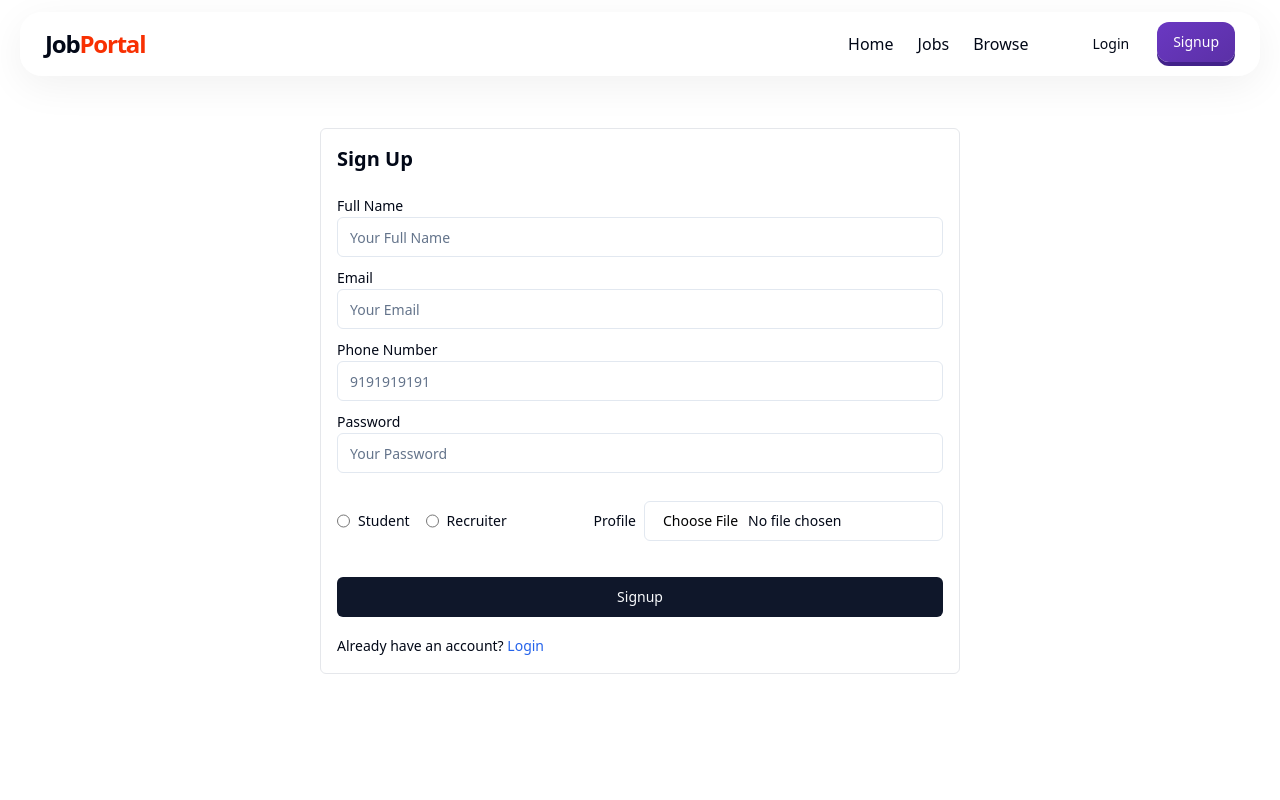
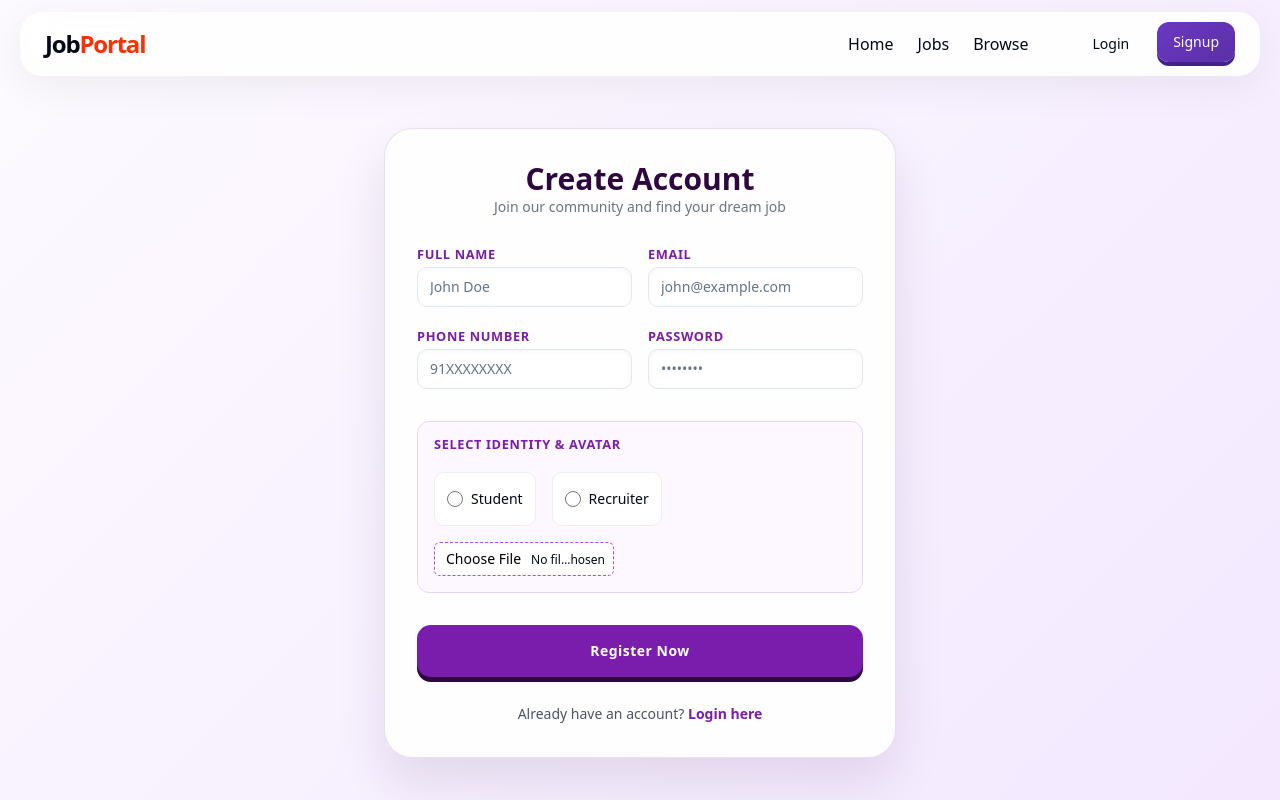
Before and after one commit to Prateek-Servant-of-Prabhupadanugas/berozgar-jobportal, a React (Vite) app in the folder berozgar-jobportal/frontend/: page /signup in a window 1280 px wide. Built offline with nearby package versions, Linux system fonts and the light colour scheme.

Commit message:
No. 1 Hook changed

```diff
--- a/berozgar-jobportal/frontend/src/components/HeroSection.jsx
+++ b/berozgar-jobportal/frontend/src/components/HeroSection.jsx
@@ -26,7 +26,7 @@ const HeroSection = () => {
                 <div className='flex flex-col gap-6 my-10'>
                     <div className='badge-3d-container mx-auto'>
                         <span className='badge-3d-text px-6 py-2 rounded-full font-bold uppercase tracking-wider'>
-                            No. 1 Job Hunt Website
+                            India's First AI Integrated HR Tech Platform
                         </span>
                     </div>
 
--- /dev/null
+++ b/berozgar-jobportal/frontend/src/components/auth/Login.css
@@ -0,0 +1,102 @@
+.login-page-bg {
+    background: radial-gradient(circle at top right, #fdfaff, #f3e8ff);
+    min-height: 100vh;
+}
+
+.login-form-3d {
+    background: rgba(255, 255, 255, 0.8);
+    backdrop-filter: blur(12px);
+    border: 1px solid rgba(122, 28, 172, 0.1);
+    border-radius: 24px;
+    box-shadow: 0 20px 40px rgba(46, 7, 63, 0.08);
+    transition: transform 0.3s ease;
+}
+
+.label-style {
+    font-weight: 700 !important;
+    color: #7A1CAC !important;
+    font-size: 0.85rem !important;
+    margin-bottom: 6px;
+    display: inline-block;
+}
+
+.input-field-3d {
+    background: white !important;
+    border-radius: 10px !important;
+    border: 1px solid #e2e8f0 !important;
+    padding: 1.2rem !important;
+    transition: all 0.3s ease !important;
+}
+
+.input-field-3d:focus {
+    border-color: #AD49E1 !important;
+    box-shadow: 0 4px 12px rgba(173, 73, 225, 0.1) !important;
+    transform: translateY(-2px);
+}
+
+/* Radio Button Styling */
+.radio-item {
+    display: flex;
+    align-items: center;
+    gap: 8px;
+    background: white;
+    padding: 8px 16px;
+    border-radius: 12px;
+    border: 1px solid #f1f5f9;
+    transition: all 0.3s ease;
+}
+
+.radio-item:has(input:checked) {
+    border-color: #AD49E1;
+    background: #fdfaff;
+    box-shadow: 0 4px 8px rgba(122, 28, 172, 0.05);
+}
+
+.radio-input-3d {
+    width: 18px !important;
+    height: 18px !important;
+    accent-color: #7A1CAC;
+}
+
+/* 3D Button Effect */
+.login-btn-3d {
+    background: #7A1CAC !important;
+    color: white !important;
+    height: 3rem !important;
+    border-radius: 12px !important;
+    font-weight: 700 !important;
+    font-size: 1rem !important;
+    box-shadow: 0 4px 0px #2E073F !important;
+    transition: all 0.1s ease !important;
+}
+
+.login-btn-3d:hover:not(:disabled) {
+    background: #AD49E1 !important;
+    transform: translateY(-2px);
+    box-shadow: 0 6px 0px #2E073F !important;
+}
+
+.login-btn-3d:active:not(:disabled) {
+    transform: translateY(4px);
+    box-shadow: 0 0px 0px #2E073F !important;
+}
+
+.signup-link {
+    color: #AD49E1;
+    font-weight: 700;
+    text-decoration: none;
+    transition: color 0.2s;
+}
+
+.signup-link:hover {
+    color: #7A1CAC;
+    text-decoration: underline;
+}
+
+/* Mobile Responsiveness */
+@media (max-width: 768px) {
+    .login-form-3d {
+        width: 100% !important;
+        padding: 1.5rem;
+    }
+}
--- a/berozgar-jobportal/frontend/src/components/auth/Login.jsx
+++ b/berozgar-jobportal/frontend/src/components/auth/Login.jsx
@@ -11,6 +11,7 @@ import { toast } from 'sonner'
 import { useDispatch, useSelector } from 'react-redux'
 import { setLoading, setUser } from '@/redux/authSlice'
 import { Loader2 } from 'lucide-react'
+import './Login.css'
 
 const Login = () => {
     const [input, setInput] = useState({
@@ -18,7 +19,7 @@ const Login = () => {
         password: "",
         role: "",
     });
-    const { loading,user } = useSelector(store => store.auth);
+    const { loading, user } = useSelector(store => store.auth);
     const navigate = useNavigate();
     const dispatch = useDispatch();
 
@@ -48,72 +49,96 @@ const Login = () => {
             dispatch(setLoading(false));
         }
     }
-    useEffect(()=>{
-        if(user){
+
+    useEffect(() => {
+        if (user) {
             navigate("/");
         }
-    },[])
+    }, [])
+
     return (
-        <div>
+        <div className="login-page-bg">
             <Navbar />
-            <div className='flex items-center justify-center max-w-7xl mx-auto'>
-                <form onSubmit={submitHandler} className='w-1/2 border border-gray-200 rounded-md p-4 my-10'>
-                    <h1 className='font-bold text-xl mb-5'>Login</h1>
-                    <div className='my-2'>
-                        <Label>Email</Label>
+            <div className='flex items-center justify-center max-w-7xl mx-auto px-4'>
+                <form onSubmit={submitHandler} className='login-form-3d w-full max-w-md p-8 my-16'>
+                    <div className="form-header text-center mb-8">
+                        <h1 className='font-extrabold text-3xl text-[#2E073F]'>Welcome Back</h1>
+                        <p className='text-gray-500 text-sm mt-2'>Login to access your personalized job portal</p>
+                    </div>
+
+                    <div className='input-container my-4'>
+                        <Label className="label-style">Email Address</Label>
                         <Input
                             type="email"
                             value={input.email}
                             name="email"
                             onChange={changeEventHandler}
-                            placeholder="Your Email Here"
+                            placeholder="name@company.com"
+                            className="input-field-3d"
                         />
                     </div>
 
-                    <div className='my-2'>
-                        <Label>Password</Label>
+                    <div className='input-container my-4'>
+                        <Label className="label-style">Password</Label>
                         <Input
                             type="password"
                             value={input.password}
                             name="password"
                             onChange={changeEventHandler}
-                            placeholder="Your Password"
+                            placeholder="••••••••"
+                            className="input-field-3d"
                         />
                     </div>
-                    <div className='flex items-center justify-between'>
-                        <RadioGroup className="flex items-center gap-4 my-5">
-                            <div className="flex items-center space-x-2">
+
+                    <div className='role-selection-wrapper my-6'>
+                        <Label className="label-style mb-3 block">Are you a Student or Recruiter?</Label>
+                        <RadioGroup className="flex items-center gap-6">
+                            <div className="radio-item">
                                 <Input
                                     type="radio"
                                     name="role"
                                     value="student"
+                                    id="r1"
                                     checked={input.role === 'student'}
                                     onChange={changeEventHandler}
-                                    className="cursor-pointer"
+                                    className="radio-input-3d"
                                 />
-                                <Label htmlFor="r1">Student</Label>
+                                <Label htmlFor="r1" className="cursor-pointer font-semibold">Student</Label>
                             </div>
-                            <div className="flex items-center space-x-2">
+                            <div className="radio-item">
                                 <Input
                                     type="radio"
                                     name="role"
                                     value="recruiter"
+                                    id="r2"
                                     checked={input.role === 'recruiter'}
                                     onChange={changeEventHandler}
-                                    className="cursor-pointer"
+                                    className="radio-input-3d"
                                 />
-                                <Label htmlFor="r2">Recruiter</Label>
+                                <Label htmlFor="r2" className="cursor-pointer font-semibold">Recruiter</Label>
                             </div>
                         </RadioGroup>
                     </div>
+
                     {
-                        loading ? <Button className="w-full my-4"> <Loader2 className='mr-2 h-4 w-4 animate-spin' /> Please wait </Button> : <Button type="submit" className="w-full my-4">Login</Button>
+                        loading ? (
+                            <Button className="login-btn-3d w-full" disabled>
+                                <Loader2 className='mr-2 h-4 w-4 animate-spin' /> Validating...
+                            </Button>
+                        ) : (
+                            <Button type="submit" className="login-btn-3d w-full">Sign In</Button>
+                        )
                     }
-                    <span className='text-sm'>Don't have an account? <Link to="/signup" className='text-blue-600'>Signup</Link></span>
+
+                    <div className='text-center mt-6'>
+                        <span className='text-sm text-gray-600'>
+                            New to the portal? <Link to="/signup" className='signup-link'>Create an account</Link>
+                        </span>
+                    </div>
                 </form>
             </div>
         </div>
     )
 }
 
-export default Login
+export default Login;
--- /dev/null
+++ b/berozgar-jobportal/frontend/src/components/auth/Signup.css
@@ -0,0 +1,102 @@
+.signup-page-container {
+    background: linear-gradient(135deg, #fdfaff 0%, #f3e8ff 100%);
+    min-height: 100vh;
+}
+
+.signup-form-3d {
+    background: rgba(255, 255, 255, 0.9);
+    backdrop-filter: blur(10px);
+    border: 1px solid rgba(122, 28, 172, 0.15);
+    border-radius: 28px;
+    box-shadow: 0 25px 50px rgba(46, 7, 63, 0.1);
+    transform: translateZ(0);
+}
+
+.label-style {
+    font-weight: 700 !important;
+    color: #7A1CAC !important;
+    font-size: 0.8rem !important;
+    text-transform: uppercase;
+    letter-spacing: 0.05em;
+}
+
+.input-3d {
+    background: white !important;
+    border-radius: 12px !important;
+    border: 1px solid #e2e8f0 !important;
+    transition: all 0.3s ease !important;
+}
+
+.input-3d:focus {
+    border-color: #AD49E1 !important;
+    box-shadow: 0 4px 15px rgba(173, 73, 225, 0.1) !important;
+    transform: translateY(-2px);
+}
+
+/* Radio Option Styling */
+.radio-option {
+    display: flex;
+    align-items: center;
+    gap: 8px;
+    background: white;
+    padding: 6px 12px;
+    border-radius: 10px;
+    border: 1px solid #eee;
+}
+
+.radio-input {
+    width: 16px !important;
+    accent-color: #7A1CAC;
+}
+
+/* File Input Customization */
+.file-upload-wrapper {
+    max-width: 180px;
+}
+
+.file-input-field {
+    border: 1px dashed #AD49E1 !important;
+    background: white !important;
+    font-size: 0.75rem !important;
+    height: auto !important;
+    padding: 5px !important;
+}
+
+/* 3D Push Button */
+.signup-btn-3d {
+    background: #7A1CAC !important;
+    color: white !important;
+    height: 3.2rem !important;
+    border-radius: 14px !important;
+    font-weight: 800 !important;
+    letter-spacing: 0.5px;
+    box-shadow: 0 5px 0px #2E073F !important;
+    transition: all 0.1s ease !important;
+}
+
+.signup-btn-3d:hover:not(:disabled) {
+    background: #AD49E1 !important;
+    transform: translateY(-2px);
+    box-shadow: 0 7px 0px #2E073F !important;
+}
+
+.signup-btn-3d:active:not(:disabled) {
+    transform: translateY(5px);
+    box-shadow: 0 0px 0px #2E073F !important;
+}
+
+.login-link {
+    color: #7A1CAC;
+    font-weight: 800;
+    text-decoration: none;
+}
+
+.login-link:hover {
+    text-decoration: underline;
+}
+
+@media (max-width: 640px) {
+    .signup-form-3d {
+        padding: 1.5rem;
+    }
+}
--- a/berozgar-jobportal/frontend/src/components/auth/Signup.jsx
+++ b/berozgar-jobportal/frontend/src/components/auth/Signup.jsx
@@ -11,9 +11,9 @@ import { toast } from 'sonner'
 import { useDispatch, useSelector } from 'react-redux'
 import { setLoading } from '@/redux/authSlice'
 import { Loader2 } from 'lucide-react'
+import './Signup.css'
 
 const Signup = () => {
-
     const [input, setInput] = useState({
         fullname: "",
         email: "",
@@ -22,7 +22,7 @@ const Signup = () => {
         role: "",
         file: ""
     });
-    const {loading,user} = useSelector(store=>store.auth);
+    const { loading, user } = useSelector(store => store.auth);
     const dispatch = useDispatch();
     const navigate = useNavigate();
 
@@ -34,7 +34,7 @@ const Signup = () => {
     }
     const submitHandler = async (e) => {
         e.preventDefault();
-        const formData = new FormData();    //formdata object
+        const formData = new FormData();
         formData.append("fullname", input.fullname);
         formData.append("email", input.email);
         formData.append("phoneNumber", input.phoneNumber);
@@ -56,102 +56,133 @@ const Signup = () => {
             }
         } catch (error) {
             console.log(error);
-            toast.error(error.response.data.message);
-        } finally{
+            toast.error(error.response?.data?.message || "Registration failed");
+        } finally {
             dispatch(setLoading(false));
         }
     }
 
-    useEffect(()=>{
-        if(user){
+    useEffect(() => {
+        if (user) {
             navigate("/");
         }
-    },[])
+    }, [])
+
     return (
-        <div>
+        <div className='signup-page-container'>
             <Navbar />
-            <div className='flex items-center justify-center max-w-7xl mx-auto'>
-                <form onSubmit={submitHandler} className='w-1/2 border border-gray-200 rounded-md p-4 my-10'>
-                    <h1 className='font-bold text-xl mb-5'>Sign Up</h1>
-                    <div className='my-2'>
-                        <Label>Full Name</Label>
+            <div className='flex items-center justify-center max-w-7xl mx-auto px-4'>
+                <form onSubmit={submitHandler} className='signup-form-3d w-full max-w-lg p-8 my-10'>
+                    <div className="text-center mb-6">
+                        <h1 className='font-extrabold text-3xl text-[#2E073F]'>Create Account</h1>
+                        <p className='text-gray-500 text-sm'>Join our community and find your dream job</p>
+                    </div>
+
+                    <div className='grid grid-cols-1 md:grid-cols-2 gap-4'>
+                        <div className='input-group'>
+                            <Label className="label-style">Full Name</Label>
                             <Input
                                 type="text"
                                 value={input.fullname}
                                 name="fullname"
                                 onChange={changeEventHandler}
-                            placeholder="Your Full Name"
+                                placeholder="John Doe"
+                                className="input-3d"
                             />
                         </div>
-                    <div className='my-2'>
-                        <Label>Email</Label>
+                        <div className='input-group'>
+                            <Label className="label-style">Email</Label>
                             <Input
                                 type="email"
                                 value={input.email}
                                 name="email"
                                 onChange={changeEventHandler}
-                            placeholder="Your Email"
+                                placeholder="john@example.com"
+                                className="input-3d"
                             />
                         </div>
-                    <div className='my-2'>
-                        <Label>Phone Number</Label>
+                    </div>
+
+                    <div className='grid grid-cols-1 md:grid-cols-2 gap-4 mt-4'>
+                        <div className='input-group'>
+                            <Label className="label-style">Phone Number</Label>
                             <Input
                                 type="text"
                                 value={input.phoneNumber}
                                 name="phoneNumber"
                                 onChange={changeEventHandler}
-                            placeholder="9191919191"
+                                placeholder="91XXXXXXXX"
+                                className="input-3d"
                             />
                         </div>
-                    <div className='my-2'>
-                        <Label>Password</Label>
+                        <div className='input-group'>
+                            <Label className="label-style">Password</Label>
                             <Input
                                 type="password"
                                 value={input.password}
                                 name="password"
                                 onChange={changeEventHandler}
-                            placeholder="Your Password"
+                                placeholder="••••••••"
+                                className="input-3d"
                             />
                         </div>
-                    <div className='flex items-center justify-between'>
-                        <RadioGroup className="flex items-center gap-4 my-5">
-                            <div className="flex items-center space-x-2">
+                    </div>
+
+                    <div className='role-file-section mt-8 p-4 rounded-xl bg-[#FDF8FF] border border-[#EBD3F8]'>
+                        <div className='flex flex-col gap-4'>
+                            <Label className="label-style">Select Identity & Avatar</Label>
+                            <div className='flex flex-wrap items-center justify-between gap-4'>
+                                <RadioGroup className="flex items-center gap-4">
+                                    <div className="radio-option">
                                         <Input
                                             type="radio"
                                             name="role"
                                             value="student"
                                             checked={input.role === 'student'}
                                             onChange={changeEventHandler}
-                                    className="cursor-pointer"
+                                            className="radio-input"
                                         />
-                                <Label htmlFor="r1">Student</Label>
+                                        <Label className="cursor-pointer font-medium">Student</Label>
                                     </div>
-                            <div className="flex items-center space-x-2">
+                                    <div className="radio-option">
                                         <Input
                                             type="radio"
                                             name="role"
                                             value="recruiter"
                                             checked={input.role === 'recruiter'}
                                             onChange={changeEventHandler}
-                                    className="cursor-pointer"
+                                            className="radio-input"
                                         />
-                                <Label htmlFor="r2">Recruiter</Label>
+                                        <Label className="cursor-pointer font-medium">Recruiter</Label>
                                     </div>
                                 </RadioGroup>
-                        <div className='flex items-center gap-2'>
-                            <Label>Profile</Label>
+                                <div className='file-upload-wrapper'>
                                     <Input
                                         accept="image/*"
                                         type="file"
                                         onChange={changeFileHandler}
-                                className="cursor-pointer"
+                                        className="file-input-field"
                                     />
                                 </div>
                             </div>
+                        </div>
+                    </div>
+
                     {
-                        loading ? <Button className="w-full my-4"> <Loader2 className='mr-2 h-4 w-4 animate-spin' /> Please wait </Button> : <Button type="submit" className="w-full my-4">Signup</Button>
+                        loading ? (
+                            <Button className="signup-btn-3d w-full mt-8" disabled>
+                                <Loader2 className='mr-2 h-4 w-4 animate-spin' /> Creating Profile...
+                            </Button>
+                        ) : (
+                            <Button type="submit" className="signup-btn-3d w-full mt-8">Register Now</Button>
+                        )
                     }
-                    <span className='text-sm'>Already have an account? <Link to="/login" className='text-blue-600'>Login</Link></span>
+
+                    <div className='text-center mt-6'>
+                        <span className='text-sm text-gray-600'>
+                            Already have an account? <Link to="/login" className='login-link'>Login here</Link>
+                        </span>
+                    </div>
                 </form>
             </div>
         </div>
```
Lines whose indentation alone changed are shown as unchanged.
